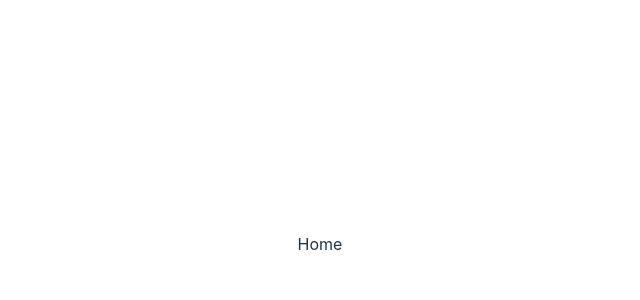
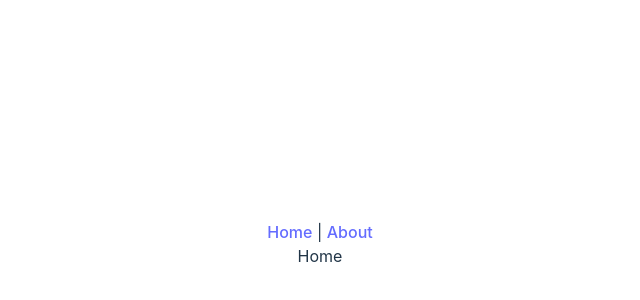
Before and after one commit to VictorMerino/vue-travel-app, a Vue app: page / in a window 1280 px wide. Shown: the part 156-456 px from the top of the page, without its empty margins (320-960 px from the left). Built offline with nearby package versions, Linux system fonts and the light colour scheme.

Commit message:
Separate router config into its own folder: better organization

```diff
--- a/src/App.vue
+++ b/src/App.vue
@@ -4,6 +4,8 @@ const dos = 2
 </script>
 
 <template>
+  <RouterLink :to="{ name: 'Home' }">Home</RouterLink> |
+  <RouterLink :to="{ name: 'About' }">About</RouterLink>
   <RouterView />
 </template>
 
--- a/src/main.ts
+++ b/src/main.ts
@@ -1,23 +1,6 @@
 import { createApp } from 'vue'
-import { createRouter, createWebHistory } from 'vue-router'
 import './style.css'
 import App from './App.vue'
-import HomeView from '@/views/HomeView.vue'
-import AboutView from '@/views/AboutView.vue'
+import { router } from './router'
 
-const router = createRouter({
-  history: createWebHistory(),
-  routes: [
-    {
-      path: '/',
-      name: 'Home',
-      component: HomeView,
-    },
-    {
-      path: '/about',
-      name: 'About',
-      component: AboutView,
-    },
-  ],
-})
 createApp(App).use(router).mount('#app')
--- /dev/null
+++ b/src/router/index.ts
@@ -0,0 +1,7 @@
+import { createRouter, createWebHistory } from 'vue-router'
+import { routes } from './routes'
+
+export const router = createRouter({
+  history: createWebHistory(),
+  routes,
+})
--- /dev/null
+++ b/src/router/routes.ts
@@ -0,0 +1,15 @@
+import HomeView from '@/views/HomeView.vue'
+import AboutView from '@/views/AboutView.vue'
+
+export const routes = [
+  {
+    path: '/',
+    name: 'Home',
+    component: HomeView,
+  },
+  {
+    path: '/about',
+    name: 'About',
+    component: AboutView,
+  },
+]
```
